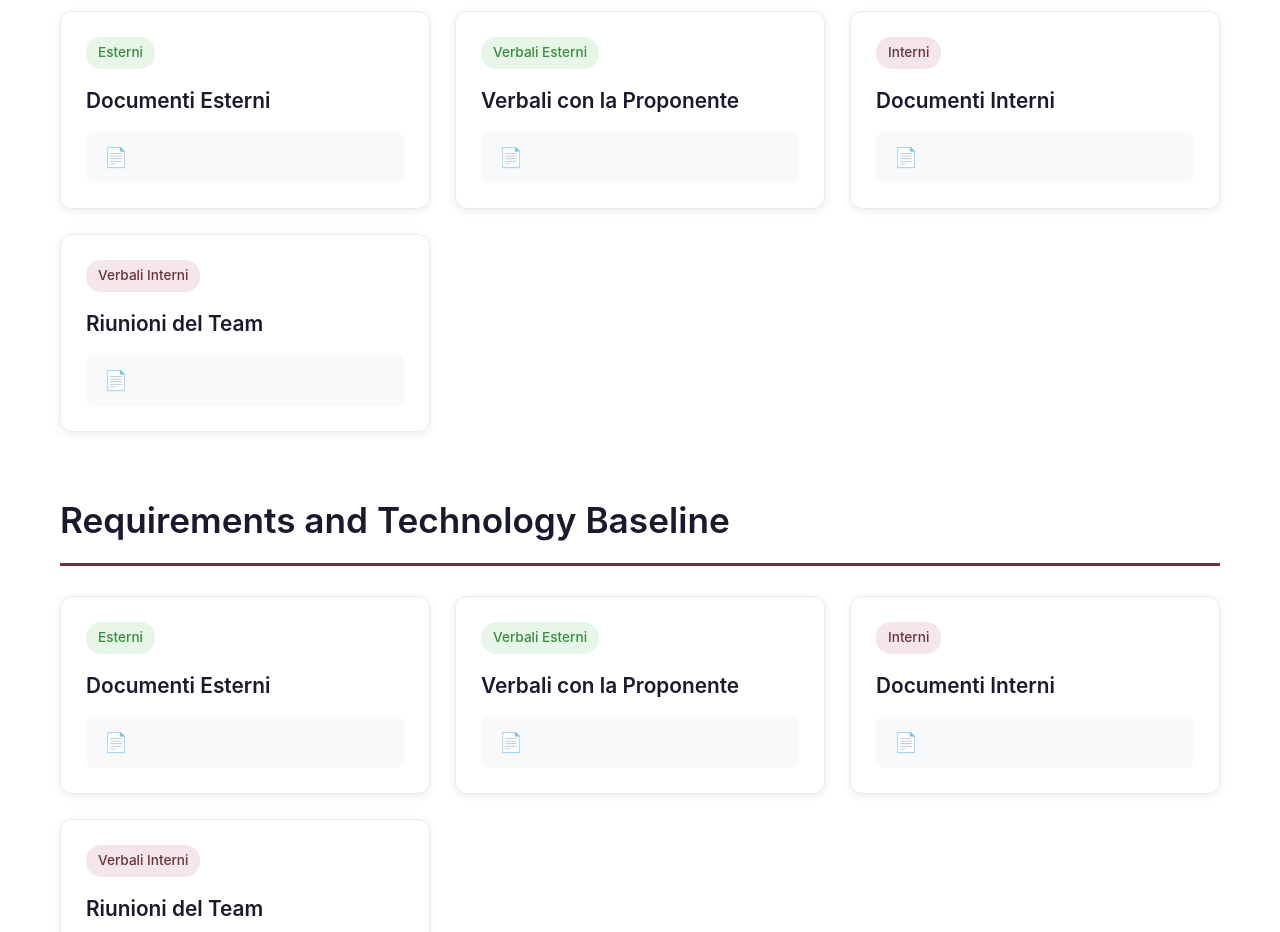
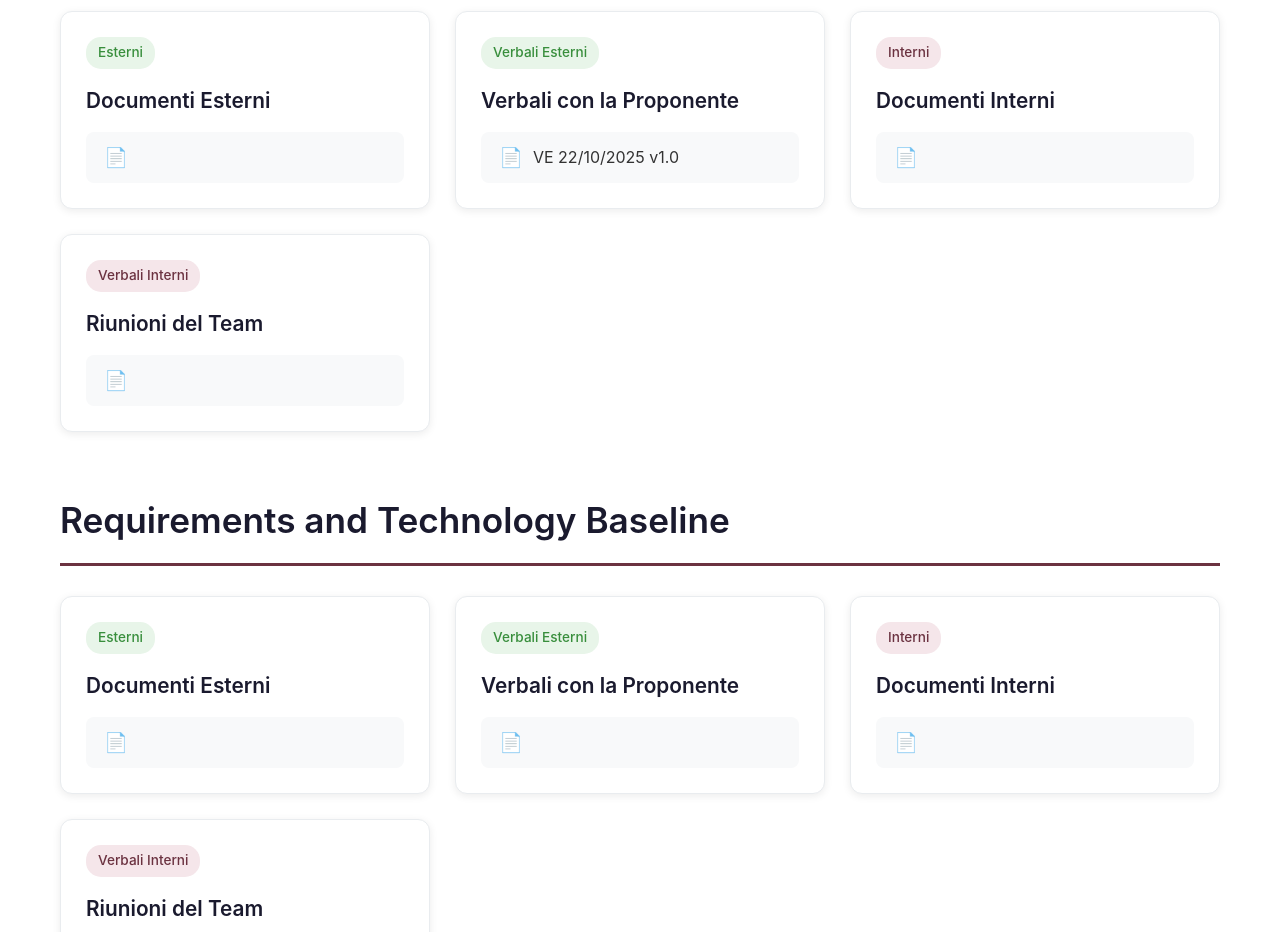
Before and after one commit to alicezago04/sito-web, a plain HTML site: page index.html in a window 1280 px wide. Shown: the part 1040-1972 px from the top of the page. Drawn offline with Linux system fonts and the light colour scheme.

Commit message:
Update link to external document in index.html

```diff
--- a/index.html
+++ b/index.html
@@ -59,7 +59,7 @@
                     <h3>Verbali con la Proponente</h3>
                     <div class="doc-links">
                         <!-- da inserire i verbali esterni -->
-                        <a href="#" class="doc-link"></a>
+                        <a href="images/Ergon_22-10_firmato.pdf" class="doc-link" target="_blank">VE 22/10/2025 v1.0</a>
                     </div>
                 </div>
 
```
